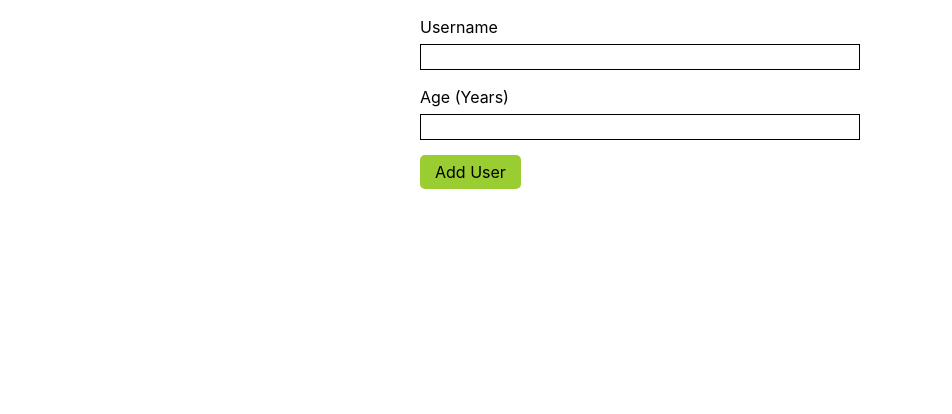
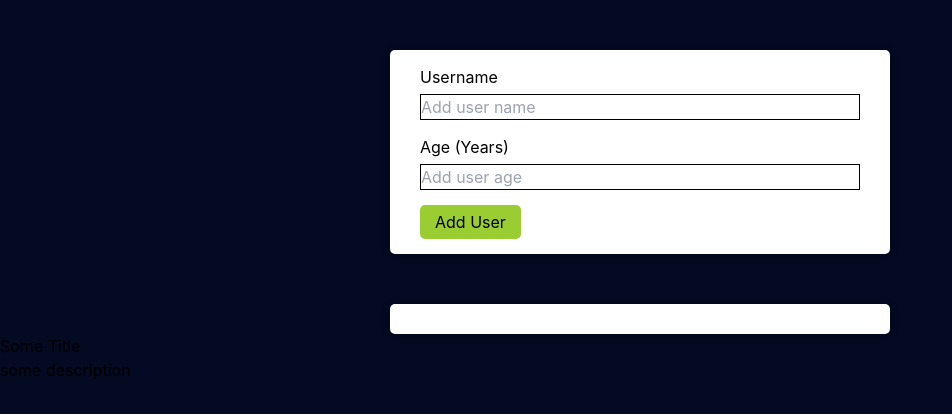
Before and after one commit to YaronMiro/starter-project-react-typescript-tailwind, a React (Create React App) app: page / in a window 1280 px wide. Shown: the top 414 px of the page, without its empty margins (0-952 px from the left). Built offline with nearby package versions, Linux system fonts and the light colour scheme.

Commit message:
adding foem elements

```diff
--- a/src/components/App/index.tsx
+++ b/src/components/App/index.tsx
@@ -1,10 +1,15 @@
 import React, { useState } from 'react'
 import AddUser from '@components/Users/AddUser'
 import Users from '@components/Users/Users'
+import Card from '@components/UI/Card'
+import Modal from '@components/UI/Modal'
 import User from '@models/User'
+import UserFormError from '@models/User'
 
 const App: React.FC = () => {
     const [users, setUsers] = useState<User[]>([])
+
+    const [formErrors, setFormErrors] = useState<UserFormError[]>([])
 
     const AddUserHandler = (user: User) => {
         console.log('AddUserHandler', user)
@@ -15,12 +20,13 @@ const App: React.FC = () => {
         <div className="App">
             <header className="App-header"></header>
             <main>
-                <section>
+                <Card>
                     <AddUser onAddUser={AddUserHandler} />
-                </section>
-                <section>
+                </Card>
+                <Card>
                     <Users users={users} />
-                </section>
+                </Card>
+                <Modal title="Some Title" description="some description" />
             </main>
         </div>
     )
--- /dev/null
+++ b/src/components/UI/Button.tsx
@@ -0,0 +1,21 @@
+import React from 'react'
+
+type ButtonProps = {
+    type: 'submit' | 'reset' | 'button'
+    text: string
+    disabled?: boolean
+}
+
+const Button: React.FC<ButtonProps> = (props) => {
+    const { text, disabled, type } = props
+
+    return (
+        <div className="form-group">
+            <button disabled={disabled} type={type}>
+                {text}
+            </button>
+        </div>
+    )
+}
+
+export default Button
--- /dev/null
+++ b/src/components/UI/Card.tsx
@@ -0,0 +1,7 @@
+import React from 'react'
+
+const Card: React.FC = (props) => {
+    return <div className="card">{props.children}</div>
+}
+
+export default Card
--- a/src/components/UI/InputField.tsx
+++ b/src/components/UI/InputField.tsx
@@ -6,18 +6,34 @@ type InputFieldProps = {
     label: string
     name?: string
     disabled?: boolean
+    placeholder?: string
+    value: string | number
     onChange: (value: string) => void
 }
 
 const TextField: React.FC<InputFieldProps> = (props) => {
-    const [value, setValue] = useState<string>('')
+    const {
+        type,
+        id,
+        label,
+        name,
+        placeholder,
+        value,
+        onChange: onChangeCallback,
+    } = props
 
-    const { type, id, label, name, onChange: onChangeCallback } = props
+    const [inputValue, setInputValue] = useState<string | number>(value)
 
     const onChange = (event: React.FormEvent<HTMLInputElement>) => {
-        const newValue = event.currentTarget.value
-        setValue(newValue)
-        onChangeCallback(newValue)
+        const newInputValue = event.currentTarget.value
+        setInputValue(newInputValue)
+        onChangeCallback(newInputValue)
+    }
+
+    const dynamicAttributes: { placeholder?: string; value?: string } = {}
+
+    if (placeholder) {
+        dynamicAttributes.placeholder = placeholder
     }
 
     return (
@@ -26,12 +42,13 @@ const TextField: React.FC<InputFieldProps> = (props) => {
                 {label}
             </label>
             <input
+                {...dynamicAttributes}
+                value={inputValue}
                 className="input-control"
                 type={type}
                 id={id}
                 name={name ?? id}
                 onChange={onChange}
-                value={value}
             />
         </div>
     )
--- /dev/null
+++ b/src/components/UI/Modal.tsx
@@ -0,0 +1,19 @@
+import React from 'react'
+
+type ModalProps = {
+    title: string
+    description: string
+}
+
+const Modal: React.FC<ModalProps> = (props) => {
+    const { title, description } = props
+
+    return (
+        <div>
+            <h3>{title}</h3>
+            <p>{description}</p>
+        </div>
+    )
+}
+
+export default Modal
--- a/src/components/UI/SubmitButton.tsx
+++ /dev/null
@@ -1,20 +0,0 @@
-import React from 'react'
-
-type SubmitButtonProps = {
-    text: string
-    disabled?: boolean
-}
-
-const SubmitButton: React.FC<SubmitButtonProps> = (props) => {
-    const { text, disabled } = props
-
-    return (
-        <div className="form-group">
-            <button disabled={disabled} type="submit">
-                {text}
-            </button>
-        </div>
-    )
-}
-
-export default SubmitButton
--- a/src/components/Users/AddUser/index.tsx
+++ b/src/components/Users/AddUser/index.tsx
@@ -1,77 +1,65 @@
 import React, { useState } from 'react'
 import InputField from '@components/UI/InputField'
-import SubmitButton from '@components/UI/SubmitButton'
+import Button from '@components/UI/Button'
 import User from '@models/User'
-
-type UserForm = {
-    isValid: boolean
-    fullName: string
-    age: number
-}
 
 type AddUserProps = {
     onAddUser: (user: User) => void
 }
 
 const AddUser: React.FC<AddUserProps> = (props) => {
-    const initialFormData: UserForm = {
-        isValid: false,
-        fullName: '',
-        age: 0,
-    }
-
     const { onAddUser } = props
 
-    const [formData, setFormData] = useState<UserForm>(initialFormData)
+    const [userName, setUserName] = useState<string>('')
+    const [userAge, setUserAge] = useState<number>(0)
 
-    const onUserNameChange = (fullName: string) => {
-        setFormData((previousFormData) => {
-            return {
-                ...previousFormData,
-                fullName: fullName.trim(),
-            }
-        })
+    const onUserNameChange = (name: string) => {
+        setUserName(name.trim())
     }
 
     const onUserAgeChange = (age: string) => {
-        setFormData((previousFormData) => {
-            return {
-                ...previousFormData,
-                age: +age,
-            }
-        })
+        setUserAge(+age)
     }
 
-    const onSubmitHandler = (event: React.FormEvent<HTMLFormElement>) => {
+    const onSubmitHandler = (
+        event: React.FormEvent<HTMLFormElement>
+    ): boolean => {
         event.preventDefault()
-        const { fullName, age } = formData
 
-        if (fullName === '' && age === 0) {
-            console.log('[ERROR]', 'form empty')
+        if (userName === '' && userAge === 0) {
+            console.log('[ERROR] Please Fill all fields')
+            return false
         }
 
-        const user = new User(fullName, age)
+        if (userAge < 1) {
+            console.log('[ERROR] Age must be greater than zero')
+            return false
+        }
+
+        const user = new User(userName, userAge)
         onAddUser(user)
+        return true
     }
-
-    console.log(formData)
-    console.log(!formData.isValid)
 
     return (
         <form onSubmit={onSubmitHandler} className="main-form">
             <InputField
                 type="text"
+                placeholder="Add user name"
                 label="Username"
                 id="user-name"
                 onChange={onUserNameChange}
+                value={userName}
             />
             <InputField
                 type="number"
+                placeholder="Add user age"
                 label="Age (Years)"
                 id="user-age"
                 onChange={onUserAgeChange}
+                value={userAge === 0 ? '' : userAge}
             />
-            <SubmitButton text="Add User" />
+            <Button text="Add User" type="submit" />
         </form>
     )
 }
--- a/src/components/Users/UserItem/index.tsx
+++ b/src/components/Users/UserItem/index.tsx
@@ -10,7 +10,9 @@ const UserItem: React.FC<UserItemProps> = (props) => {
     const {
         user: { age, fullName },
     } = props
-    return <div>{`${fullName} and Age is ${age}`}</div>
+
+    const yearText = age < 2 ? 'year' : 'years'
+    return <div>{`${fullName} (${age} ${yearText} old)`}</div>
 }
 
 export default UserItem
--- a/src/index.scss
+++ b/src/index.scss
@@ -5,20 +5,12 @@ body {
         'Helvetica Neue', sans-serif;
     -webkit-font-smoothing: antialiased;
     -moz-osx-font-smoothing: grayscale;
+    background: rgb(3, 10, 34);
 }
 
 code {
     font-family: source-code-pro, Menlo, Monaco, Consolas, 'Courier New',
         monospace;
-}
-
-
-.main-form {
-    padding: 15px 30px;
-    margin: 0 auto;
-    max-width: 500px;
-    border-radius: 5px;
-    background-color: white;
 }
 
  .form-group {
@@ -46,3 +38,12 @@ code {
     }
 
   }
+
+.card {
+    margin: 50px auto 0 auto;
+    padding: 15px 30px;
+    max-width: 500px;
+    border-radius: 5px;
+    background: white;
+    box-shadow: 0 2px 8px rgba(0, 0, 0, 0.26);
+}
--- /dev/null
+++ b/src/models/UserFormError.ts
@@ -0,0 +1,9 @@
+class UserFormError {
+    id: string
+
+    constructor(public title: string, public description: string) {
+        this.id = '_' + Math.random().toString(36).substr(2, 9)
+    }
+}
+
+export default UserFormError
```
